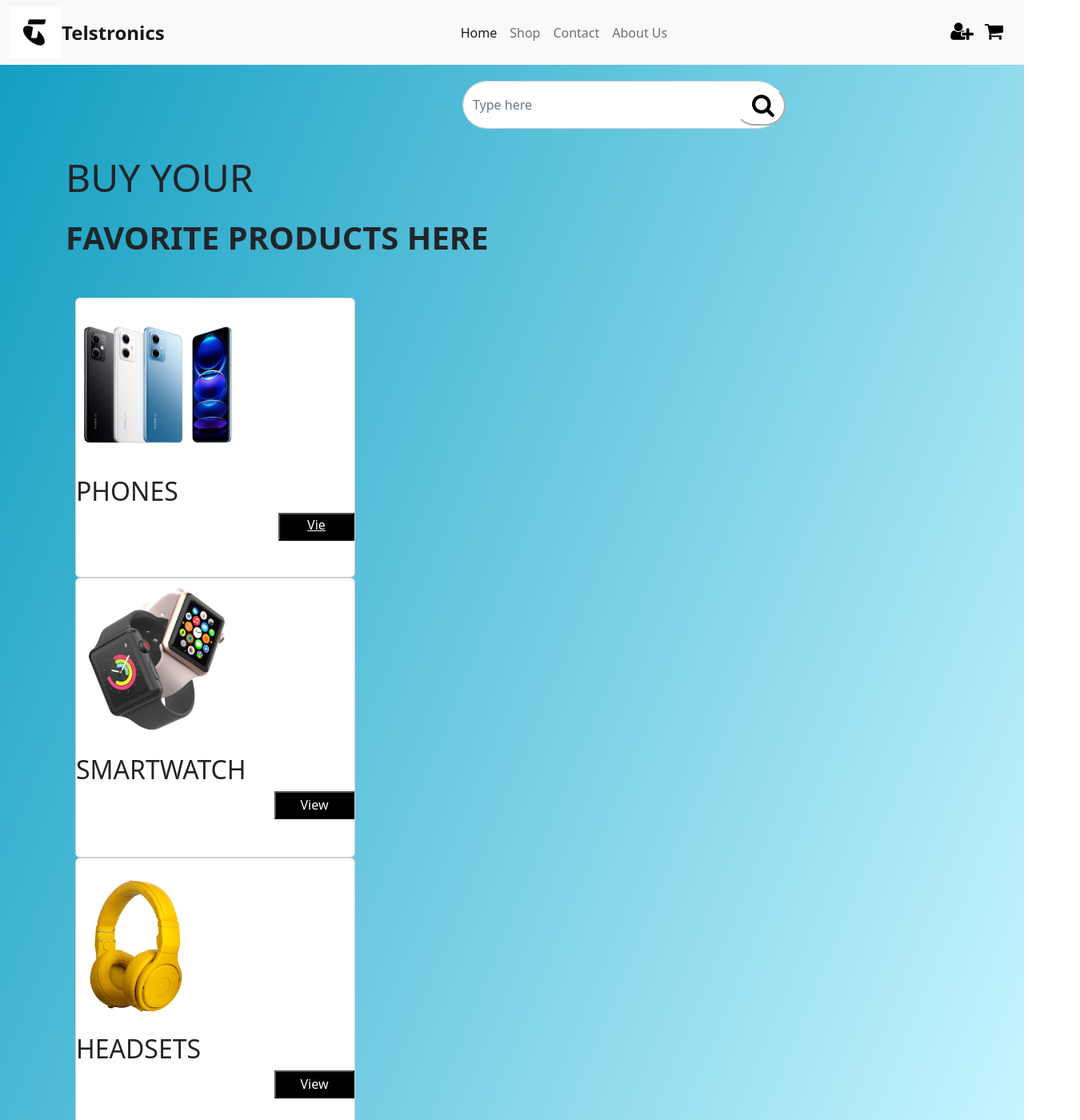
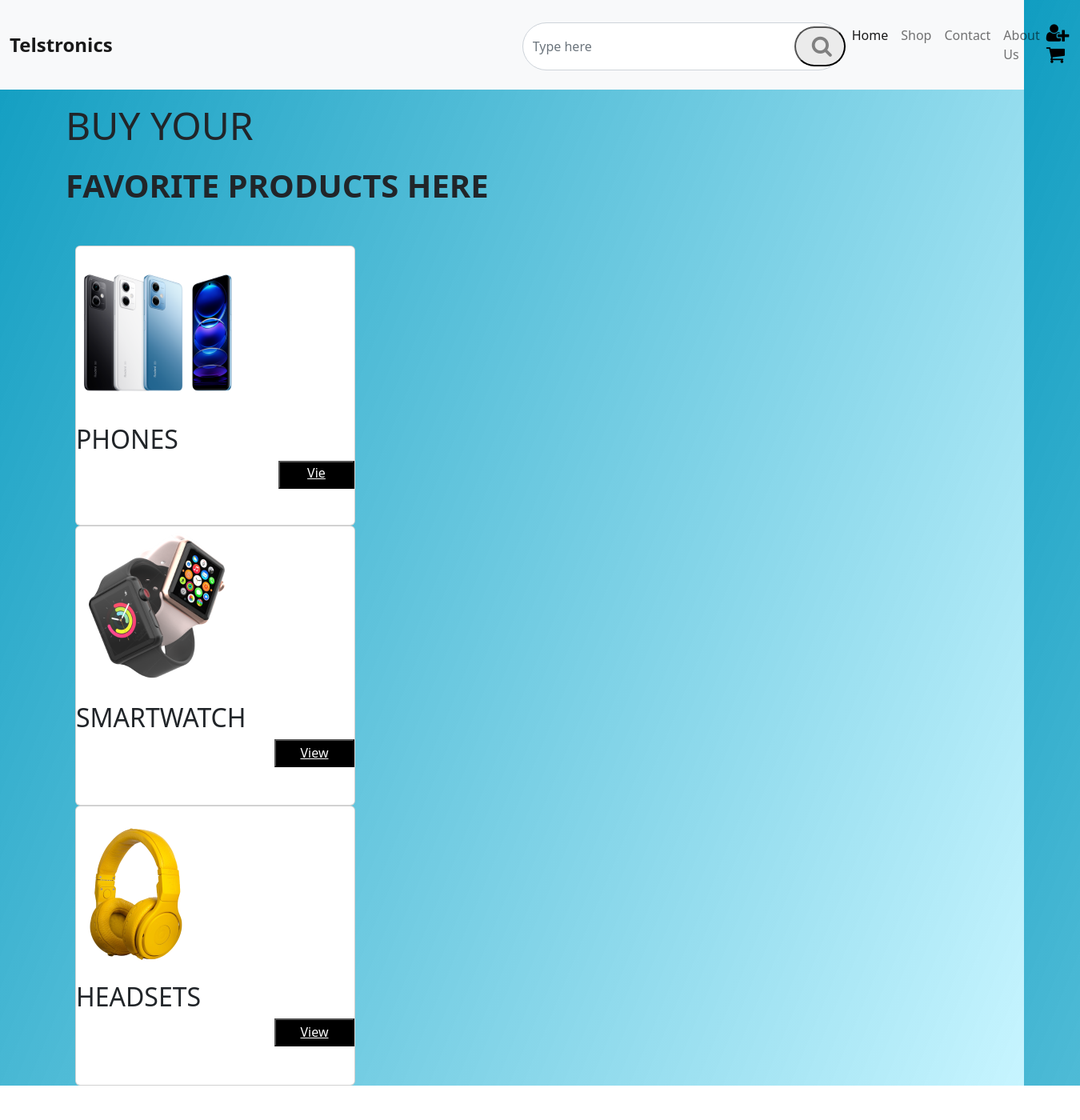
Before and after one commit to suhasm17/Telstra-front, a React (Create React App) app: page / in a window 1280 px wide. Shown: the top 1400 px of the page at 80% size, 1350 px wide, since content can reach past the window. After the commit the page ends 1357 px from the top, so only its background shows below. Built offline with nearby package versions, Linux system fonts and the light colour scheme; the HTML template or start-up script is replaced by a standard one.

Commit message:
new commit

```diff
--- a/src/App.js
+++ b/src/App.js
@@ -7,9 +7,6 @@ import Navbar from "./containers/Navbar";
 import Signup from "./containers/Signup";
 import Login from "./containers/Login";
 import Home from "./containers/Home";
-import Catalog from "./containers/Catalog";
-import Footer from "./containers/Footer"
-
 
 function App() {
   return (
@@ -19,13 +16,14 @@ function App() {
 
       <Navbar/>
         <Switch>
+        <Route path="/products/:productId" component={ProductDetails} />
           <Route path="/" exact component={Home} />
           <Route path="/products" exact component={ProductListing} />
-          <Route path="/catalog" exact component={Catalog} />
 
-          <Route path="/footer" exact component={Footer} />
 
-          <Route path="/products/:productId" component={ProductDetails} />
+
+
+
           <Route path="/signup" component={Signup} />
           <Route path="/Login" component={Login} />
 
--- a/src/containers/Catalog.js
+++ /dev/null
@@ -1,61 +0,0 @@
-import React from 'react';
-import { Container, Row, Col } from 'react-bootstrap';
-import iphone from '../Assets/iphone.png'
-import samsung from '../Assets/samsung.png'
-import pixel from '../Assets/pixel.png'
-import Search from './Search'
-
-
-function Catalog() {
-    return (
-      <Container>
-       <form class="d-flex ms-1">
-
-   <Search></Search>
-
-  </form>
-        <Row className="mt-3">
-          <Col style={{ textAlign: 'left' }}>
-
-            <p style={{ fontSize: '2.5rem', marginBottom: '2rem',fontWeight: 'thin' }}>FIND YOUR PHONES HERE</p>
-            <div className="ui grid container">
-            <div className='card'  style={{width:'350px',height:'350px',marginRight:'20px'}}>
-
-                <div className='card__body'>
-                    <img src={iphone} alt='img' style={{paddingTop:'3px',paddingBottom:'5px'}} />
-                    <h2 className='card__title' style={{marginbottom: '30px'}}>IPHONES</h2>
-                    <button className='card__btn' style={{ width:'95px',height:'35px',backgroundColor:'black',color:'white',marginleft: '-115px'}}><a href='/Products' style={{color:'white'}}>View</a></button>
-
-                </div>
-                </div>
-
-                <div className='card' style={{width:'350px',height:'350px',marginRight:'20px'}}>
-                <div className='card__body'>
-                    <img src={samsung} alt='' style={{paddingBottom:'15px',paddingTop:'35px'}} />
-                    <h2 className='card__title'>SAMSUNG</h2>
-                    <button className='card__btn' style={{ width:'100px',height:'35px',backgroundColor:'black',color:'white'}}>View</button>
-
-                </div>
-                </div>
-
-                <div className='card' style={{width:'350px',height:'350px',marginRight:'20px'}}>
-                <div className='card__body'>
-                    <img src={pixel} alt='' style={{paddingTop:'20px'}}/>
-                    <h2 className='card__title'  style={{paddingTop:'14px'}}>GOOGLE PIXEL</h2>
-                    <button className='card__btn' style={{ width:'100px',height:'35px',backgroundColor:'black',color:'white'}}>View</button>
-
-                </div>
-            </div>
-
-</div>
-
-          </Col>
-
-
-        </Row>
-
-      </Container>
-    );
-  }
-
-  export default Catalog;
--- a/src/containers/Footer.js
+++ /dev/null
@@ -1,48 +0,0 @@
-import React, { useState } from 'react';
-import '../footer.css'
-const ReviewForm = () => {
-  const [rating, setRating] = useState(0);
-  const [review, setReview] = useState('');
-
-  const handleSubmit = async (event) => {
-    event.preventDefault();
-
-    const response = await fetch("http://localhost:5000/review", {
-      method: 'POST',
-      headers: {
-        'Content-Type': 'application/json',
-      },
-      body: JSON.stringify({ rating, review }),
-    });
-
-    if (response.ok) {
-      // Do something with the successful response
-    } else {
-      // Handle the error response
-    }
-  };
-
-  return (
-    <div className='card'  style={{width:'100%',height:'500px',marginTop:'700px',backgroundColor:'#E8E8E8'}}>
-
-    <form onSubmit={handleSubmit}>
-      <label htmlFor="rating" style={{color:'black',fontSize:'20px'}}>Rating:</label>
-      <select value={rating} onChange={(event) => setRating(event.target.value)} >
-
-        <option value="1">1</option>
-        <option value="2">2</option>
-        <option value="3">3</option>
-        <option value="4">4</option>
-        <option value="5">5</option>
-      </select>
-
-      <label htmlFor="review" style={{color:'black',fontSize:'20px',paddingTop:'100px'}}>Review:</label>
-      <textarea value={review} onChange={(event) => setReview(event.target.value)} id="review" style={{width:'80%'}} ></textarea>
-
-      <button type="submit" style={{borderRadius:'70px',height:'50px',width:'50px',marginLeft: '1199px',marginTop: '-56px',backgroundColor:'black'}}><i className="fa fa-paper-plane" style={{fontSize:'30px',color:'white',marginLeft: '-10px'}}></i></button>
-    </form>
-    </div>
-  );
-};
-
-export default ReviewForm;
--- a/src/containers/Home.js
+++ b/src/containers/Home.js
@@ -3,16 +3,12 @@ import { Container, Row, Col } from 'react-bootstrap';
 import phone from '../Assets/phones.png'
 import headphone from '../Assets/headphones.png'
 import watch from '../Assets/watch.png'
-import Search from './Search'
+
 
 function Home() {
     return (
       <Container>
-       <form class="d-flex ms-1">
-<Search></Search>
 
-
-  </form>
         <Row className="mt-3">
           <Col style={{ textAlign: 'left' }}>
             <h1 style={{ fontSize: '3rem', marginBottom: '1rem' }} >BUY YOUR</h1>
@@ -23,7 +19,7 @@ function Home() {
                 <div className='card__body'>
                     <img src={phone} alt='img' style={{paddingTop:'25px',paddingBottom:'35px'}}/>
                     <h2 className='card__title' style={{marginbottom: '40px'}}>PHONES</h2>
-                    <button className='card__btn' style={{ width:'95px',height:'35px',backgroundColor:'black',marginleft: '-115px'}}><a href='/Catalog' style={{color:'white'}}>View</a></button>
+                    <button className='card__btn' style={{ width:'95px',height:'35px',backgroundColor:'black',marginleft: '-115px'}}><a href='/products' style={{color:'white'}}>View</a></button>
 
                 </div>
                 </div>
@@ -32,7 +28,7 @@ function Home() {
                 <div className='card__body'>
                     <img src={watch} alt='' style={{paddingBottom:'20px'}}/>
                     <h2 className='card__title'>SMARTWATCH</h2>
-                    <button className='card__btn' style={{ width:'100px',height:'35px',backgroundColor:'black',color:'white'}}>View</button>
+                    <button className='card__btn' style={{ width:'100px',height:'35px',backgroundColor:'black',color:'white'}}><a href='/watch' style={{color:'white'}}>View</a></button>
 
                 </div>
                 </div>
@@ -42,7 +38,7 @@ function Home() {
                 <div className='card__body'>
                     <img src={headphone} alt='' style={{paddingTop:'20px'}} />
                     <h2 className='card__title' style={{paddingTop:'20px'}}>HEADSETS</h2>
-                    <button className='card__btn' style={{ width:'100px',height:'35px',backgroundColor:'black',color:'white'}}>View</button>
+                    <button className='card__btn' style={{ width:'100px',height:'35px',backgroundColor:'black',color:'white'}}><a href='/headphone' style={{color:'white'}}>View</a></button>
 
                 </div>
             </div>
--- a/src/containers/Navbar.js
+++ b/src/containers/Navbar.js
@@ -1,31 +1,37 @@
 import React from 'react'
-import logo from '../Assets/logo.png'
+import Search from './Search'
+
 const Navbar = () => {
   return (
 
-   <nav class="navbar navbar-expand-lg navbar-light bg-light">
-  <div class="container-fluid">
-  <img src={logo} alt='img' />
-    <a class="navbar-brand fw-bold fs-4" href="navbar">Telstronics</a>
-    <button class="navbar-toggler" type="button" data-bs-toggle="collapse" data-bs-target="#navbarSupportedContent" aria-controls="navbarSupportedContent" aria-expanded="false" aria-label="Toggle navigation">
-      <span class="navbar-toggler-icon"></span>
+   <nav className="navbar navbar-expand-lg navbar-light bg-light">
+  <div className="container-fluid">
+  <a className="navbar-brand fw-bold fs-4" href="navbar">Telstronics</a>
+  <form className="d-flex ms-1">
+<Search></Search>
+
+
+  </form>
+
+    <button className="navbar-toggler" type="button" data-bs-toggle="collapse" data-bs-target="#navbarSupportedContent" aria-controls="navbarSupportedContent" aria-expanded="false" aria-label="Toggle navigation">
+      <span className="navbar-toggler-icon"></span>
     </button>
 
-    <div class="collapse navbar-collapse" id="navbarSupportedContent">
-      <ul class="navbar-nav mx-auto mb-3 mb-lg-0">
+    <div className="collapse navbar-collapse" id="navbarSupportedContent">
+      <ul className="navbar-nav mx-auto mb-3 mb-lg-0">
 
-        <li class="nav-item">
+        <li className="nav-item">
 
-          <a class="nav-link active" aria-current="page" href="/">Home</a>
+          <a className="nav-link active" aria-current="page" href="/">Home</a>
         </li>
-        <li class="nav-item">
-          <a class="nav-link" href="/shop">Shop</a>
+        <li className="nav-item">
+          <a className="nav-link" href="/shop">Shop</a>
         </li>
-        <li class="nav-item">
-          <a class="nav-link" href="/contact">Contact</a>
+        <li className="nav-item">
+          <a className="nav-link" href="/contact">Contact</a>
         </li>
-        <li class="nav-item">
-          <a class="nav-link" href="/aboutus">About Us</a>
+        <li className="nav-item">
+          <a className="nav-link" href="/aboutus">About Us</a>
         </li>
 
 
--- a/src/containers/ProductListing.js
+++ b/src/containers/ProductListing.js
@@ -21,7 +21,7 @@ const ProductPage = () => {
 
   useEffect(() => {
     fetchProducts();
-  }, []);
+  }, [fetchProducts]);
 
 
   console.log("Products :", products);
--- a/src/containers/Search.js
+++ b/src/containers/Search.js
@@ -12,7 +12,7 @@ const SearchProducts = () => {
   const handleSubmit = async (event) => {
     event.preventDefault();
     try {
-      const response = await axios.get(`/search?q=${searchQuery}`);
+      const response = await axios.get(`http://localhost:5000?q=${searchQuery}`);
       setProducts(response.data.products);
     } catch (error) {
       console.log('Error:', error);
@@ -24,7 +24,8 @@ const SearchProducts = () => {
       <form onSubmit={handleSubmit}>
 
         <input type="text" value={searchQuery} onChange={handleInputChange} class="form-control me-1" style={{ marginTop: '20px',borderRadius:'30px',alignContent:'centre',width:'400px',height:'60px',marginLeft:'492px' }}  placeholder="Type here" aria-label="submit"/>
-    <button type="submit" style= {{width:'50px',height:'50px',background:'white',borderColor:'white',borderRadius:'70px',    marginLeft: '670px',marginTop: '-54px'}} size="lg"><i class="fa fa-search me-6" style={{fontSize:"30px",alignContent:'center',color:'black',marginLeft:'-10px'}} aria-hidden="true"></i></button>
+    <button  style={{height:'50px',width:'40px',borderRadius:'70px',marginTop:'-55px'}} size="lg">
+    <i className="fa fa-search me-6" style={{fontSize:"27px",alignContent:'center',color:'gray',marginLeft:'-10px'}} aria-hidden="true"></i></button>
 
       </form>
       {products.length > 0 ? (
```
Also changed, not shown: src/containers/ProductDetails.js (+8 -2 lines), src/containers/Review.js (line endings or trailing spaces).
